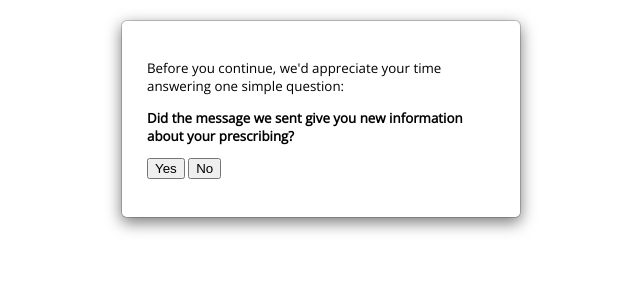
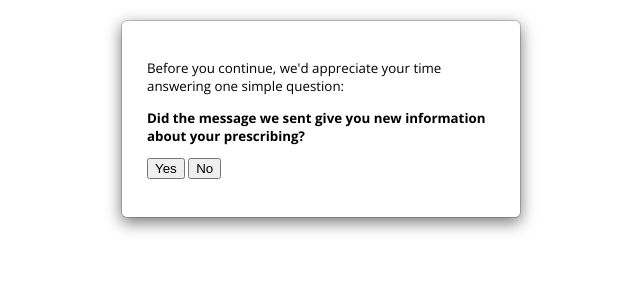
Before and after one commit to ebmdatalab/nimodipine-rct, a Django app: template antibioticsrct/antibioticsrct/templates/questionnaire.html in a window 1280 px wide. Shown: the top 300 px of the page, without its empty margins (319-959 px from the left). Run offline with Django 3.2, Linux system fonts and the light colour scheme; the template is opened without the code that fills it: most values are stand-ins (such as "Sample title", 1, 10 or a date in 2020); data that the repository does not hold is empty; parts of the project's set-up code (start-up, migrations or seed data) failed here and were passed over.

Commit message:
Workaround PhantomJS bug preventing bold from showing

```diff
--- a/antibioticsrct/antibioticsrct/templates/_base.html
+++ b/antibioticsrct/antibioticsrct/templates/_base.html
@@ -3,15 +3,11 @@
   <meta http-equiv="Content-Type" content="text/html; charset=utf-8">
   <meta content="text/html; charset=utf-8" http-equiv="content-type">
   <title></title>
-  <link href="https://fonts.googleapis.com/css?family=Open+Sans" rel="stylesheet">
+  <link href="https://fonts.googleapis.com/css?family=Open+Sans:bold,regular" rel="stylesheet">
   <style>
     body, p, td {
     font-family: 'Open Sans', sans-serif;
     font-size: 10pt;
-    }
-
-    b {
-     font-weight: 900;
     }
 
     body.method-p a, body.method-f a {
```
